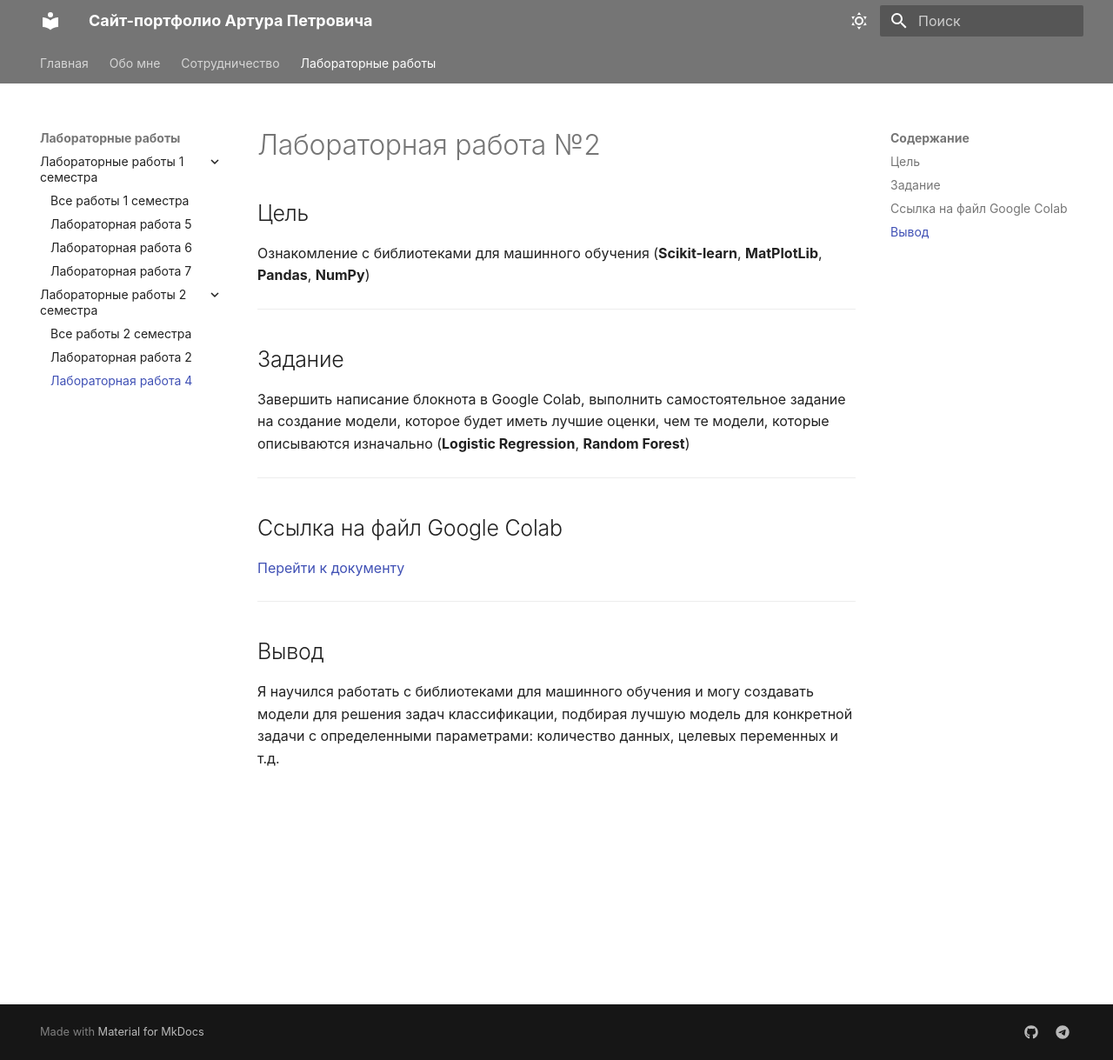
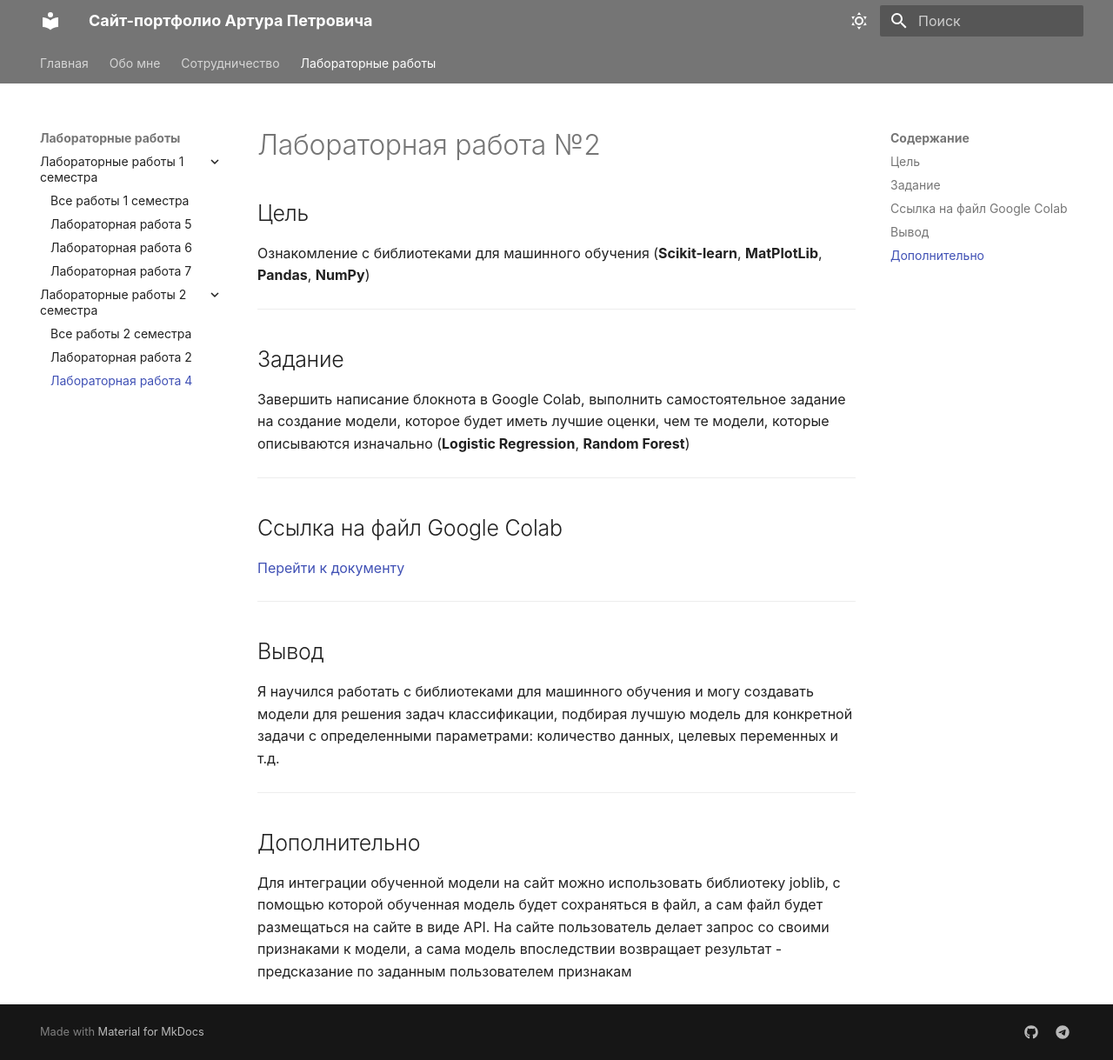
Before and after one commit to CrassusPiscis/crassuspiscis.github.io, an MkDocs documentation site: the page built from docs/semester2/sem2labwork4.md, in a window 1280 px wide and 1219 px high. Shown: the whole window at 87% size. Built offline with MkDocs 1.6.1 and Material for MkDocs 9.7.7, drawn with Linux system fonts in a browser that asks for light colours.

Commit message:
This commit adds "optional" to labwork 4 (2 semester)

```diff
--- a/docs/semester2/sem2labwork4.md
+++ b/docs/semester2/sem2labwork4.md
@@ -23,3 +23,9 @@
 ## Вывод
 
 Я научился работать с библиотеками для машинного обучения и могу создавать модели для решения задач классификации, подбирая лучшую модель для конкретной задачи с определенными параметрами: количество данных, целевых переменных и т.д.
+
+---
+
+## Дополнительно
+
+Для интеграции обученной модели на сайт можно использовать библиотеку joblib, с помощью которой обученная модель будет сохраняться в файл, а сам файл будет размещаться на сайте в виде API. На сайте пользователь делает запрос со своими признаками к модели, а сама модель впоследствии возвращает результат - предсказание по заданным пользователем признакам
```
